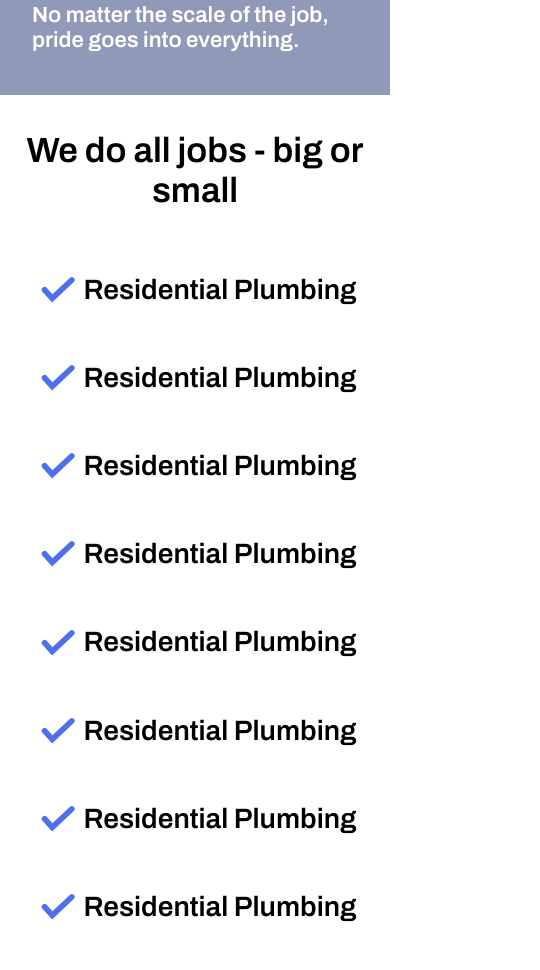
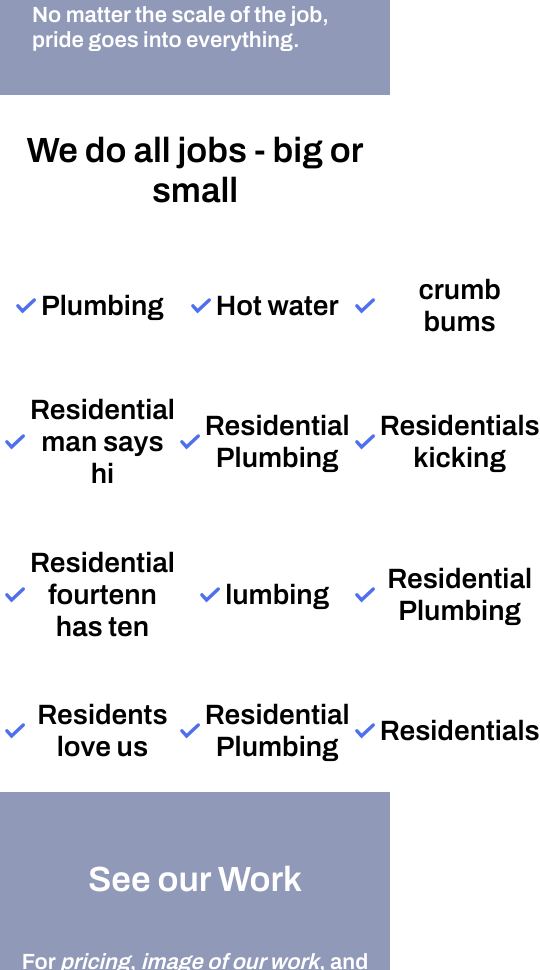
Before and after one commit to Baelx/manzon, a website: page app/index.html in a window 390 px wide. Shown: the part 1030-2000 px from the top of the page, 540 px wide, since content can reach past the window. Drawn offline with Linux system fonts and the light colour scheme.

Commit message:
fixed iphone rendering problems

```diff
--- a/app/assets/scss/modules/_check.scss
+++ b/app/assets/scss/modules/_check.scss
@@ -1,6 +1,12 @@
 svg {
-  width: 50px;
+  width: 30px;
   display: inline;
+  min-width: 30px;
+
+  @include atMedium {
+    min-width: 50px;
+    width: 50px;
+  }
 }
 
 .check {
@@ -14,7 +20,7 @@ svg {
 }
 
 .check--animate {
-  animation: dash-check 1.25s .40s ease-in-out forwards;
+  animation: dash-check 1.25s 0.4s ease-in-out forwards;
 }
 
 @-webkit-keyframes dash-check {
--- a/app/assets/scss/modules/_features.scss
+++ b/app/assets/scss/modules/_features.scss
@@ -6,15 +6,18 @@
     padding: 1.5em;
   }
 
+  &__container {
+    display: grid;
+    grid-template-columns: repeat(3, 1fr);
+    // width: 100%;
+  }
+
   .container--industry {
     display: grid;
     grid-template-columns: repeat(3, 1fr);
 
-
-
     @include atMedium {
-    grid-template-columns: repeat(4, 1fr);
-
+      grid-template-columns: repeat(4, 1fr);
     }
   }
 
@@ -25,6 +28,7 @@
 
     p {
       display: inline;
+      // font-size: 0.8em;
     }
 
     &__title {
--- a/app/assets/scss/modules/_hero.scss
+++ b/app/assets/scss/modules/_hero.scss
@@ -33,6 +33,7 @@
     padding: 3em 2em;
     border-radius: 7px;
     line-height: 1.3;
+    font-size: 0.9em;
 
     @include atSmall {
       font-size: 0.9em;
--- a/app/index.html
+++ b/app/index.html
@@ -4,6 +4,8 @@
 <head>
   <meta charset="utf-8">
   <meta name="viewport" content="width=device-width, initial-scale=1.0">
+  <meta name="format-detection" content="telephone=no">
+
   <link rel="stylesheet" href="/temp/css/main.css">
   <title>Manzon Development</title>
 </head>
@@ -37,9 +39,7 @@
   </header>
   <section class="hero hero--home-page">
     <div class="hero__video">
-      <video src="assets/vids/bathroom.mp4" autoplay playinline loop>
-
-      </video>
+      <video loop autoplay playsinline width='100%' height='100%' src="assets/vids/bathroom.mp4" type='video/mp4'></video>
       <div class="hero__text">
         <h1 class="hero__text--headline">Residential or Commercial plumbing or renovations, we've got your back!</h1>
         <p>Manzon Development is a residential & commercial service company based in Abbotsford, B.C. Dedicated to
@@ -65,13 +65,28 @@
       </p>
     </div>
   </section>
-  <section class="features clearfix">
+  <section class="features">
     <h3 class="section-title section-title--no-p">We do all jobs <span>-</span> big or small</h3>
-    <ul class="container unstyled-list">
+    <ul class="features__container unstyled-list">
 
       <li class="feature"><svg version="1.1" viewBox="0 0 130.2 130.2">
           <polyline class="check" points="101,39 50.2,86.9 30,64.5" /></svg>
-        <p>Residential Plumbing</p>
+        <p> Plumbing</p>
+      </li>
+
+      <li class="feature"><svg version="1.1" viewBox="0 0 130.2 130.2">
+          <polyline class="check" points="101,39 50.2,86.9 30,64.5" /></svg>
+        <p>Hot water</p>
+      </li>
+
+      <li class="feature"><svg version="1.1" viewBox="0 0 130.2 130.2">
+          <polyline class="check" points="101,39 50.2,86.9 30,64.5" /></svg>
+        <p>crumb bums</p>
+      </li>
+
+      <li class="feature"><svg version="1.1" viewBox="0 0 130.2 130.2">
+          <polyline class="check" points="101,39 50.2,86.9 30,64.5" /></svg>
+        <p>Residential man says hi</p>
       </li>
 
       <li class="feature"><svg version="1.1" viewBox="0 0 130.2 130.2">
@@ -81,7 +96,17 @@
 
       <li class="feature"><svg version="1.1" viewBox="0 0 130.2 130.2">
           <polyline class="check" points="101,39 50.2,86.9 30,64.5" /></svg>
-        <p>Residential Plumbing</p>
+        <p>Residentials kicking</p>
+      </li>
+
+      <li class="feature"><svg version="1.1" viewBox="0 0 130.2 130.2">
+          <polyline class="check" points="101,39 50.2,86.9 30,64.5" /></svg>
+        <p>Residential fourtenn has ten</p>
+      </li>
+
+      <li class="feature"><svg version="1.1" viewBox="0 0 130.2 130.2">
+          <polyline class="check" points="101,39 50.2,86.9 30,64.5" /></svg>
+        <p>lumbing</p>
       </li>
 
       <li class="feature"><svg version="1.1" viewBox="0 0 130.2 130.2">
@@ -91,7 +116,7 @@
 
       <li class="feature"><svg version="1.1" viewBox="0 0 130.2 130.2">
           <polyline class="check" points="101,39 50.2,86.9 30,64.5" /></svg>
-        <p>Residential Plumbing</p>
+        <p>Residents love us</p>
       </li>
 
       <li class="feature"><svg version="1.1" viewBox="0 0 130.2 130.2">
@@ -101,32 +126,7 @@
 
       <li class="feature"><svg version="1.1" viewBox="0 0 130.2 130.2">
           <polyline class="check" points="101,39 50.2,86.9 30,64.5" /></svg>
-        <p>Residential Plumbing</p>
-      </li>
-
-      <li class="feature"><svg version="1.1" viewBox="0 0 130.2 130.2">
-          <polyline class="check" points="101,39 50.2,86.9 30,64.5" /></svg>
-        <p>Residential Plumbing</p>
-      </li>
-
-      <li class="feature"><svg version="1.1" viewBox="0 0 130.2 130.2">
-          <polyline class="check" points="101,39 50.2,86.9 30,64.5" /></svg>
-        <p>Residential Plumbing</p>
-      </li>
-
-      <li class="feature"><svg version="1.1" viewBox="0 0 130.2 130.2">
-          <polyline class="check" points="101,39 50.2,86.9 30,64.5" /></svg>
-        <p>Residential Plumbing</p>
-      </li>
-
-      <li class="feature"><svg version="1.1" viewBox="0 0 130.2 130.2">
-          <polyline class="check" points="101,39 50.2,86.9 30,64.5" /></svg>
-        <p>Residential Plumbing</p>
-      </li>
-
-      <li class="feature"><svg version="1.1" viewBox="0 0 130.2 130.2">
-          <polyline class="check" points="101,39 50.2,86.9 30,64.5" /></svg>
-        <p>Residential Plumbing</p>
+        <p>Residentials</p>
       </li>
     </ul>
   </section>
```
Also changed, not shown: app/temp/css/main.css.
